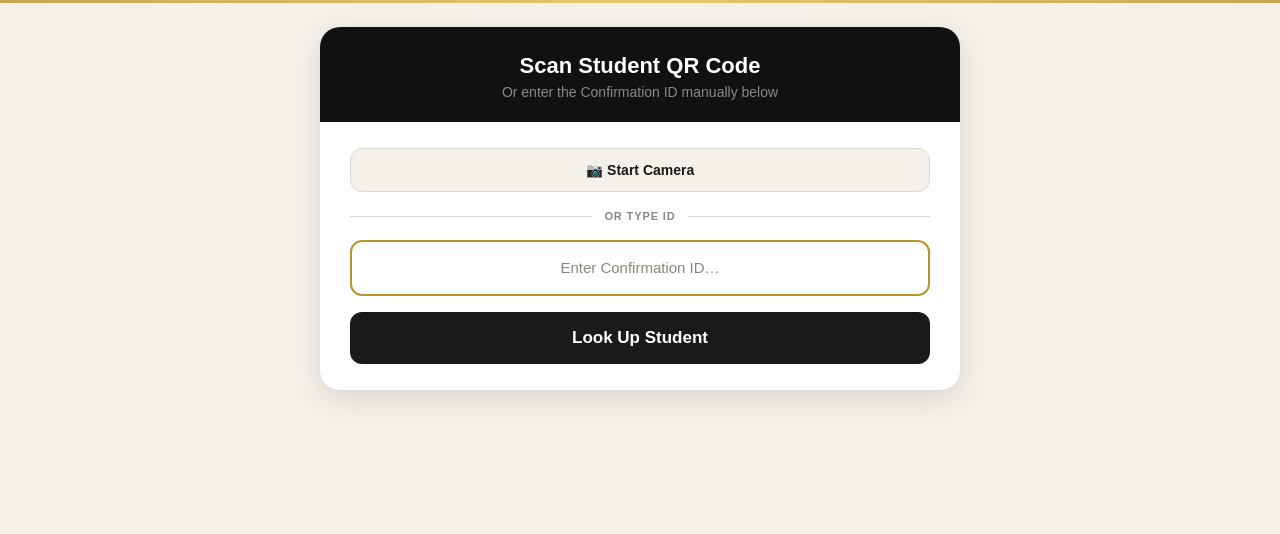
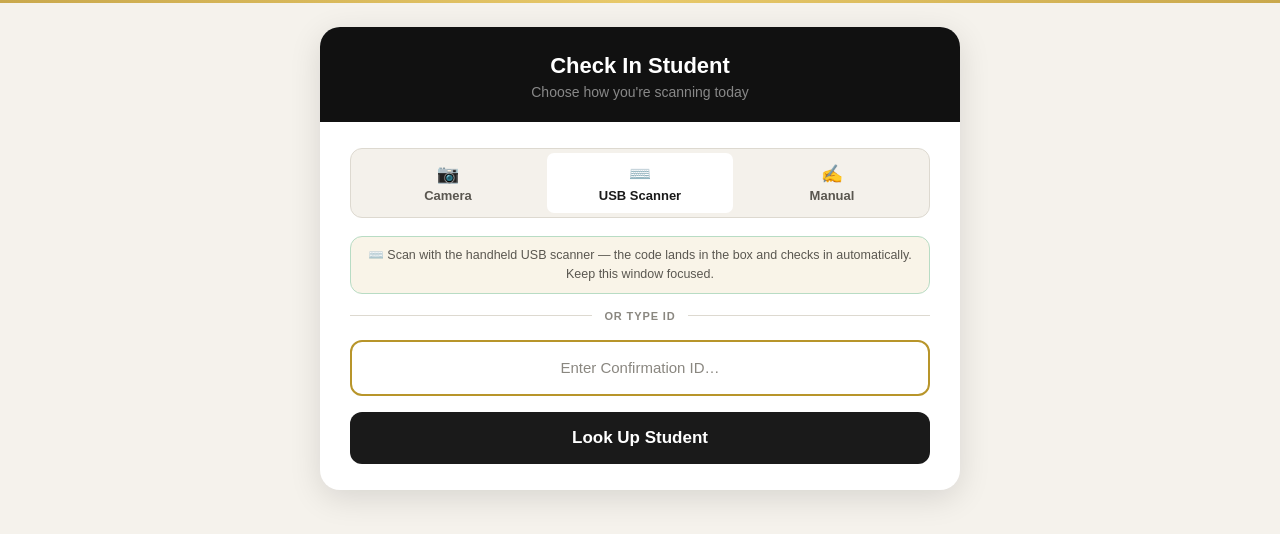
Before and after one commit to Ksmishra123/Workshop, a Flask app: page /checkin in a window 1280 px wide. Shown: the part 58-592 px from the top of the page. Run offline with Flask 3, Linux system fonts and the light colour scheme; the visitor is signed in with stand-in values (Sample User, id 1); data that the repository does not hold is empty; some libraries are stand-ins or nearby versions.

Commit message:
Add camera / USB scanner / manual mode toggle to check-in
Staff on a laptop can now explicitly choose how they scan students in:

- Camera: shows the Start Camera button + ZXing video decode (as before).
- USB Scanner: hides the camera, keeps the ID input focused and
  re-focuses it if focus drifts, so a handheld USB scanner's keystrokes
  always land and auto-submit on the Enter it sends.
- Manual: plain typing of the Confirmation ID.

The choice is saved per-device in localStorage so each check-in laptop
reopens in its usual mode. The underlying lookup/confirm flow is
unchanged — the toggle only governs how the ID reaches the input.

Co-Authored-By: Claude Opus 4.8 (1M context) <noreply@anthropic.com>

```diff
--- a/templates/checkin.html
+++ b/templates/checkin.html
@@ -43,6 +43,13 @@
   .scan-top h1 { font-size: 22px; font-weight: 700; color: #fff; margin-bottom: 5px; }
   .scan-top p { font-size: 14px; color: rgba(255,255,255,0.5); }
   .scan-body { padding: 26px 30px; }
+  /* MODE TOGGLE */
+  .mode-toggle { display: flex; gap: 6px; background: var(--surface2); border: 1.5px solid var(--border); border-radius: var(--radius); padding: 4px; margin-bottom: 18px; }
+  .mode-btn { flex: 1; padding: 10px 6px; background: transparent; border: none; border-radius: 7px; font-size: 13px; font-weight: 700; color: var(--muted); cursor: pointer; font-family: Arial, sans-serif; display: flex; flex-direction: column; align-items: center; gap: 3px; transition: all 0.12s; }
+  .mode-btn .mode-emoji { font-size: 18px; }
+  .mode-btn:hover { color: var(--green); }
+  .mode-btn.active { background: var(--surface); color: var(--green); box-shadow: var(--shadow); }
+  .mode-hint { font-size: 12.5px; color: var(--muted); text-align: center; background: var(--green-light); border: 1px solid var(--success-border); border-radius: var(--radius); padding: 9px 12px; margin-bottom: 16px; line-height: 1.5; }
   .cam-toggle { width: 100%; padding: 13px; background: var(--surface2); border: 1.5px solid var(--border); color: var(--text); border-radius: var(--radius); font-size: 14px; font-weight: 600; cursor: pointer; margin-bottom: 18px; display: flex; align-items: center; justify-content: center; gap: 8px; font-family: Arial, sans-serif; transition: all 0.12s; }
   .cam-toggle:hover { border-color: var(--green-mid); color: var(--green); }
   .cam-toggle.active { background: var(--danger-light); border-color: #E8B4B4; color: var(--danger); }
@@ -154,10 +161,16 @@
     <div class="screen active" id="screen-scan">
       <div class="scan-card">
         <div class="scan-top">
-          <h1>Scan Student QR Code</h1>
-          <p>Or enter the Confirmation ID manually below</p>
+          <h1>Check In Student</h1>
+          <p>Choose how you're scanning today</p>
         </div>
         <div class="scan-body">
+          <div class="mode-toggle" id="mode-toggle">
+            <button class="mode-btn" id="mode-camera"  onclick="setMode('camera')"><span class="mode-emoji">📷</span>Camera</button>
+            <button class="mode-btn" id="mode-usb"     onclick="setMode('usb')"><span class="mode-emoji">⌨️</span>USB Scanner</button>
+            <button class="mode-btn" id="mode-manual"  onclick="setMode('manual')"><span class="mode-emoji">✍️</span>Manual</button>
+          </div>
+          <div class="mode-hint" id="mode-hint"></div>
           <button class="cam-toggle" id="cam-btn" onclick="toggleCam()">📷 Start Camera</button>
           <div class="video-wrap" id="video-wrap">
             <video id="qr-video" autoplay muted playsinline></video>
@@ -243,6 +256,60 @@
   let camStream  = null;
   let camRaf     = null;
   let autoTimer  = null;
+  let scanMode   = 'usb';   // 'camera' | 'usb' | 'manual' — per-device, see setMode()
+  let refocusTimer = null;
+
+  // ── SCAN MODE (camera / USB scanner / manual) ──
+  const MODE_HINTS = {
+    camera: '📷 Point the laptop camera at the student\'s QR code.',
+    usb:    '⌨️ Scan with the handheld USB scanner — the code lands in the box and checks in automatically. Keep this window focused.',
+    manual: '✍️ Type the Confirmation ID and press Enter or Look Up Student.',
+  };
+
+  function setMode(mode, save = true) {
+    if (!['camera','usb','manual'].includes(mode)) mode = 'usb';
+    scanMode = mode;
+    if (save) { try { localStorage.setItem('checkinMode', mode); } catch(e){} }
+
+    // Toggle button highlight
+    ['camera','usb','manual'].forEach(m =>
+      document.getElementById('mode-' + m).classList.toggle('active', m === mode));
+    document.getElementById('mode-hint').textContent = MODE_HINTS[mode];
+
+    // Camera button + video only relevant in camera mode
+    const camBtn = document.getElementById('cam-btn');
+    camBtn.style.display = (mode === 'camera') ? 'flex' : 'none';
+    if (mode !== 'camera') stopCam();
+
+    // USB scanner & manual both rely on the text input; USB also needs the
+    // field to stay focused so scanned keystrokes always land there.
+    stopRefocus();
+    if (mode === 'usb') startRefocus();
+    focusInput();
+  }
+
+  function focusInput() {
+    const el = document.getElementById('id-input');
+    // Only steal focus while the scan screen is visible.
+    if (el && document.getElementById('screen-scan').classList.contains('active')) {
+      setTimeout(() => el.focus(), 50);
+    }
+  }
+
+  // In USB mode, if focus drifts off the input (a stray click), pull it back so
+  // the next scan isn't lost. Runs only while the scan screen is active.
+  function startRefocus() {
+    stopRefocus();
+    refocusTimer = setInterval(() => {
+      if (scanMode !== 'usb') return;
+      const scan = document.getElementById('screen-scan');
+      const el   = document.getElementById('id-input');
+      if (scan.classList.contains('active') && document.activeElement !== el) el.focus();
+    }, 600);
+  }
+  function stopRefocus() {
+    if (refocusTimer) { clearInterval(refocusTimer); refocusTimer = null; }
+  }
 
   // Clock
   setInterval(() => {
@@ -448,10 +515,16 @@
     setError('');
     document.getElementById('spinner').classList.remove('show');
     showScreen('screen-scan');
-    setTimeout(() => document.getElementById('id-input').focus(), 100);
+    // Back on the scan screen: restore the chosen mode's focus/refocus behaviour.
+    if (scanMode === 'usb') startRefocus();
+    focusInput();
   }
 
-  window.addEventListener('load', () => setTimeout(() => document.getElementById('id-input').focus(), 300));
+  window.addEventListener('load', () => {
+    let saved = 'usb';
+    try { saved = localStorage.getItem('checkinMode') || 'usb'; } catch(e){}
+    setMode(saved, false);   // applies hint, focus, and refocus for the saved mode
+  });
 </script>
 </body>
 </html>
```
